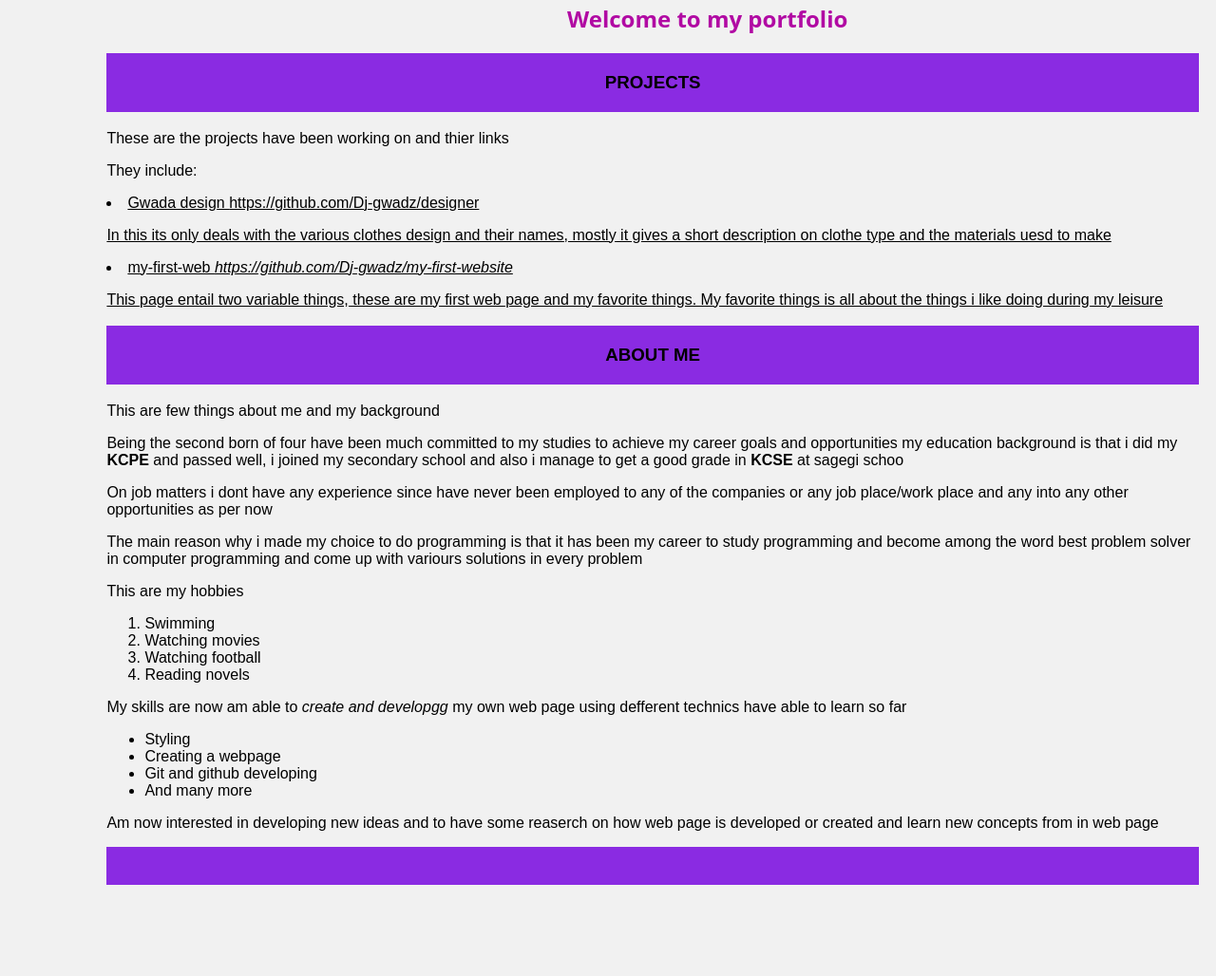
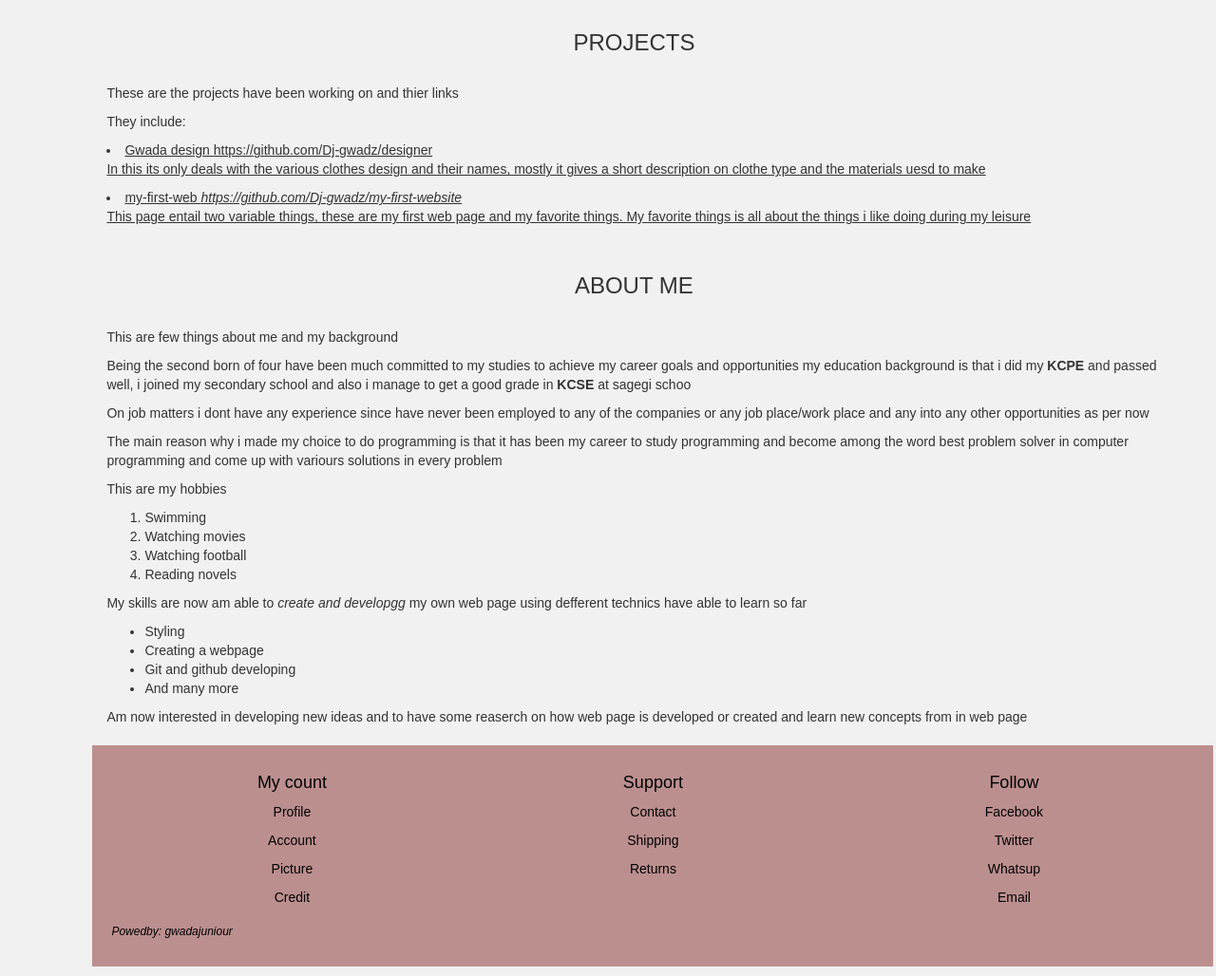
Before and after one commit to Dj-gwadz/portfolio, a plain HTML site: page index.html in a window 1280 px wide. Shown: the part 504-1532 px from the top of the page at 95% size. Before the commit the page ends 1454 px from the top, so only its background shows below. Drawn offline with nearby package versions, Linux system fonts and the light colour scheme.

Commit message:
adds reame and footer

```diff
--- a/index.html
+++ b/index.html
@@ -4,6 +4,15 @@
     <meta charset="utf-8" />
     <meta http-equiv="x-ua-compatible" content="ie=edge" />
     <title>WYCLIF</title>
+    <link rel="stylesheet" href="path/to/font-awesome/css/font-awesome.min.css">
+    <link href="https://stackpath.bootstrapcdn.com/font-awesome/4.7.0/css/font-awesome.min.css" rel="stylesheet" integrity="sha384-wvfXpqpZZVQGK6TAh5PVlGOfQNHSoD2xbE+QkPxCAFlNEevoEH3Sl0sibVcOQVnN" crossorigin="anonymous">
+    <link
+        rel="stylesheet"
+        href="https://stackpath.bootstrapcdn.com/bootstrap/4.3.1/css/bootstrap.min.css"
+        integrity="sha384-ggOyR0iXCbMQv3Xipma34MD+dH/1fQ784/j6cY/iJTQUOhcWr7x9JvoRxT2MZw1T"
+        crossorigin="anonymous"
+      />
+        <link rel="stylesheet" href="https://maxcdn.bootstrapcdn.com/bootstrap/3.4.1/css/bootstrap.min.css">
     <meta name="description" content="" />
     <meta name="viewport" content="width=device-width, intial-scale=1" />
     <link rel="stylesheet" type="text/css" href="portfolio.css" />
@@ -62,22 +71,38 @@
                 <p>Am now interested in developing new ideas and to have some reaserch on how web page is developed or created and learn new concepts from in web page</p>
               </div>
 
-          <section>
-            <div class="footer">
-            <div class="container">
-              <div class="row">
-                <div class="col-md-4">
+          <section class="footer">
+
+            <div class="container text-center">
+              <div class="row text-center">
+                <div class="col-md-4 text-center">
+                  <h4>My count</h4>
+                  <p>Profile</p>
+                  <p>Account</p>
+                  <p>Picture</p>
+                  <p>Credit</p>
+
 
                 </div>
-                <div class="col-md-4">
+                <div class="col-md-4 text-center">
+                  <h4>Support</h4>
+                  <p>Contact</p>
+                  <p>Shipping</p>
+                  <p>Returns</p>
 
                 </div>
-                <div class="col-md-4">
+                <div class="col-md-4 text-center">
+                  <h4>Follow</h4>
+                  <p>Facebook</p>
+                  <p>Twitter</p>
+                  <p>Whatsup</p>
+                  <p>Email</p>
+
 
                 </div>
+                <h6><em>Powedby: gwadajuniour</em></h6>
               </div>
             </div>
-          </div>
           </section>
 
     </body>
--- a/portfolio.css
+++ b/portfolio.css
@@ -40,8 +40,9 @@
   .footer {
     padding: 20px;
     text-align: center;
-    background-color: blueviolet;
+    background-color: rosybrown;
     margin-top: 10px;
+    color: black;
   }
   h2 {
     color: rgb(177, 10, 163);
@@ -57,8 +58,7 @@
       border-radius: 50%;
   }
   h3{
-    text-size-adjust: ;
-      background-color: blueviolet;
+    text-size-adjust: 8px;
       padding: 20px;
       text-align: center;
   }
```
Also changed, not shown: 1 other file.
